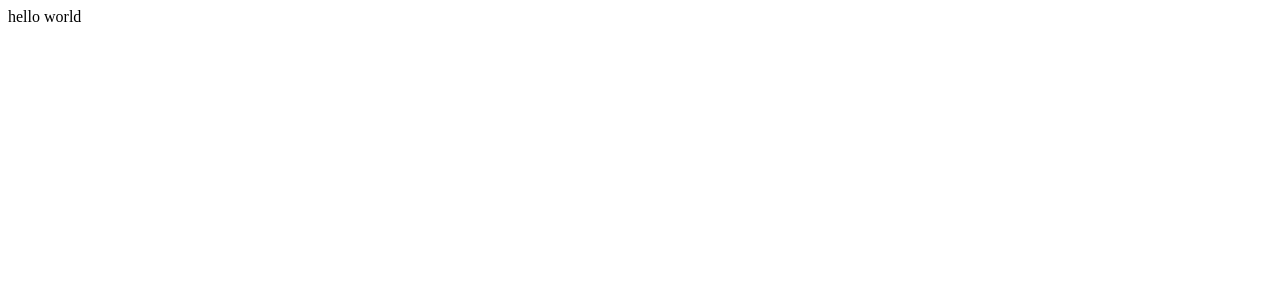
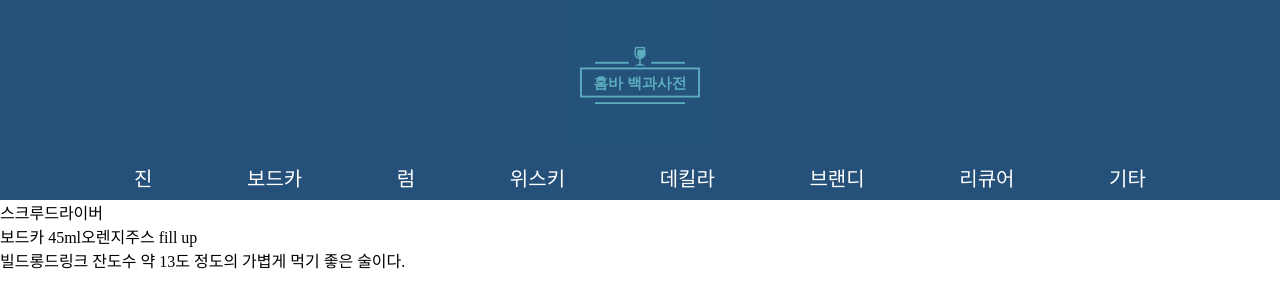
Before and after one commit to gabmin/homebardic, a React app: page / in a window 1280 px wide. Built offline with nearby package versions, Linux system fonts and the light colour scheme.

Commit message:
[feat] 헤더, 메뉴 버튼 생성

```diff
--- /dev/null
+++ b/@types/global/index.d.ts
@@ -0,0 +1 @@
+declare module "*.png";
--- a/package.json
+++ b/package.json
@@ -19,13 +19,16 @@
   "dependencies": {
     "@types/react": "^17.0.38",
     "@types/react-dom": "^17.0.11",
+    "file-loader": "^6.2.0",
     "react": "^17.0.2",
     "react-dom": "^17.0.2",
+    "styled-components": "^5.3.3",
     "typescript": "^4.5.5"
   },
   "devDependencies": {
     "@babel/core": "^7.16.12",
     "@pmmmwh/react-refresh-webpack-plugin": "^0.5.4",
+    "@types/styled-components": "^5.1.21",
     "@types/webpack": "^4.41.24",
     "@types/webpack-dev-server": "^3.11.1",
     "babel-loader": "^8.2.3",
--- a/public/index.html
+++ b/public/index.html
@@ -1,10 +1,16 @@
 <html>
   <head>
     <meta charset="utf-8" />
+    <link rel="favicon" href="favicon.ico" />
     <title>홈바 백과사전</title>
   </head>
   <body>
     <div id="root"></div>
     <script src="../dist/app.js"></script>
+    <style>
+      body {
+        margin: 0px;
+      }
+    </style>
   </body>
 </html>
--- /dev/null
+++ b/scr/components/cocktails.tsx
@@ -0,0 +1,29 @@
+import * as React from "react";
+
+const Cocktails = () => {
+  const data = {
+    name: "스크루드라이버",
+    base: "보드카 45ml",
+    ingredient: ["오렌지주스 fill up"],
+    method: "빌드",
+    glass: "롱드링크 잔",
+    description: "도수 약 13도 정도의 가볍게 먹기 좋은 술이다.",
+  };
+
+  return (
+    <div>
+      <div>{data.name}</div>
+      <div>
+        {data.base}
+        {data.ingredient}
+      </div>
+      <div>
+        {data.method}
+        {data.glass}
+        {data.description}
+      </div>
+    </div>
+  );
+};
+
+export default Cocktails;
--- /dev/null
+++ b/scr/components/contents.tsx
@@ -0,0 +1,43 @@
+import * as React from "react";
+import styled from "styled-components";
+
+const Contents = () => {
+  return (
+    <Container>
+      <ButtonGrid>
+        <Button type="button">진</Button>
+        <Button type="button">보드카</Button>
+        <Button type="button">럼</Button>
+        <Button type="button">위스키</Button>
+        <Button type="button">데킬라</Button>
+        <Button type="button">브랜디</Button>
+        <Button type="button">리큐어</Button>
+        <Button type="button">기타</Button>
+      </ButtonGrid>
+    </Container>
+  );
+};
+
+export default Contents;
+
+const Container = styled.div`
+  width: 100%;
+  height: 50px;
+  background-color: #245079;
+`;
+
+const ButtonGrid = styled.div`
+  width: 80%;
+  display: flex;
+  justify-content: space-between;
+  margin: auto;
+  padding: 12px 0px;
+`;
+
+const Button = styled.button`
+  background-color: transparent;
+  border: none;
+  font-size: 20px;
+  cursor: pointer;
+  color: #fff;
+`;
--- /dev/null
+++ b/scr/components/header.tsx
@@ -0,0 +1,31 @@
+import * as React from "react";
+import styled from "styled-components";
+import logo from "../images/logo.png";
+
+const Header = () => {
+  return (
+    <Container>
+      <ImageGrid>
+        <Image src={logo} />
+      </ImageGrid>
+    </Container>
+  );
+};
+
+export default Header;
+
+const Container = styled.div`
+  width: 100%;
+  height: 150px;
+  background-color: #245079;
+`;
+
+const Image = styled.img`
+  width: 150px;
+  height: 150px;
+  margin: auto;
+`;
+
+const ImageGrid = styled.div`
+  text-align: center;
+`;
--- a/scr/pages/main.tsx
+++ b/scr/pages/main.tsx
@@ -1,7 +1,16 @@
 import * as React from "react";
+import Cocktails from "../components/cocktails";
+import Header from "../components/header";
+import Contents from "../components/contents";
 
 const Main = () => {
-  return <>hello world</>;
+  return (
+    <>
+      <Header />
+      <Contents />
+      <Cocktails />
+    </>
+  );
 };
 
 export default Main;
--- a/tsconfig.json
+++ b/tsconfig.json
@@ -4,5 +4,6 @@
     "lib": ["es5", "es2015", "es2016", "es2017", "es2020", "dom"],
     "jsx": "react",
     "esModuleInterop": true
+    // "typeRoots": ["./node_modules/@types", "@types"]
   }
 }
--- a/webpack.config.ts
+++ b/webpack.config.ts
@@ -28,6 +28,10 @@ const config: Configuration = {
         loader: "ts-loader",
         exclude: path.join(__dirname, "node_modules"),
       },
+      {
+        test: /\.(png|jpg)$/,
+        use: ["file-loader"],
+      },
     ],
   },
   plugins: [new ReactRefreshPlugin(), new ForkTsCheckerWebpackPlugin()],
```
Also changed, not shown: public/favicon.ico (added), scr/images/banner_image.png (added), scr/images/logo.png (added), 1 other file.
